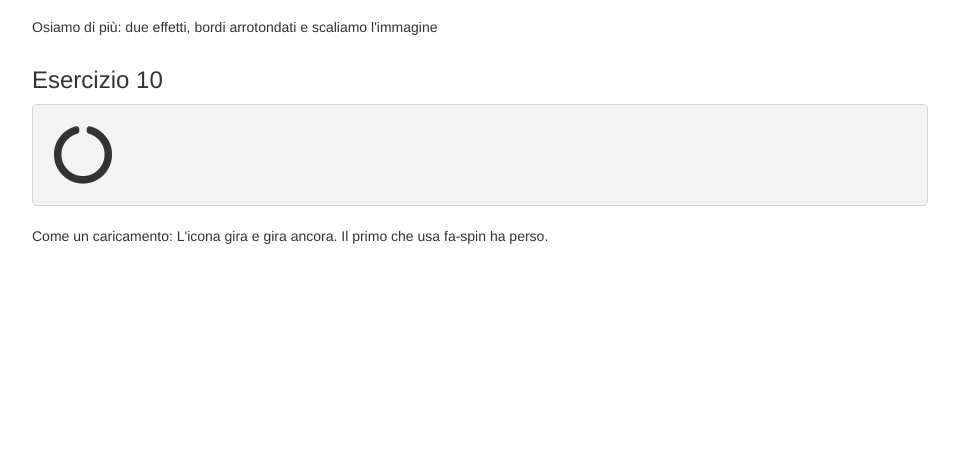
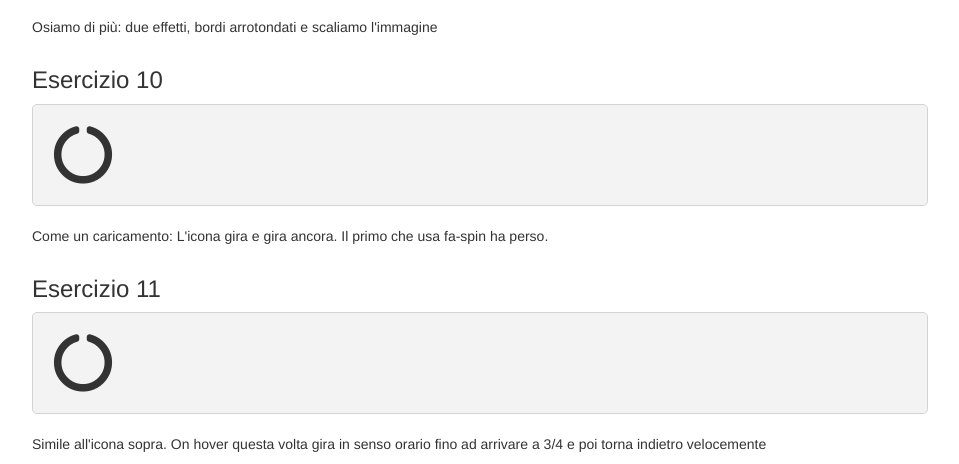
Before and after one commit to VitoMars/html-css-animation-filter, a plain HTML site: page index.html in a window 1280 px wide. Shown: the part 3358-3822 px from the top of the page, without its empty margins (160-1119 px from the left). Before the commit the page ends 3614 px from the top, so only its background shows below. Drawn offline with nearby package versions, Linux system fonts and the light colour scheme.

Commit message:
Esercizio 11

```diff
--- a/css/style.css
+++ b/css/style.css
@@ -127,9 +127,13 @@ h1 {
 }
 
 /* Esercizio 10 */
-.ex-10-icon {
+.ex-10 i,
+.ex-11 i {
+  font-size: 60px;
+}
+
+.ex-10 i {
   animation: spin 1s linear infinite;
-  font-size: 60px;
 }
 
 @keyframes spin {
@@ -137,3 +141,23 @@ h1 {
     transform: rotate(1turn);
   }
 }
+
+/* Esercizio 11 */
+
+.ex-11 i:hover {
+  animation: spin2 1s linear infinite;
+}
+
+@keyframes spin2 {
+  100% {
+    transform: rotate(0);
+  }
+
+  80% {
+    transform: rotate(calc(360deg * 3 / 4));
+  }
+
+  100% {
+    transform: rotate(0);
+  }
+}
--- a/index.html
+++ b/index.html
@@ -108,13 +108,22 @@
             <h3>Esercizio 10</h3>
             <div class="box">
                 <div class="ex-10">
-                    <i class="ex-10-icon fas fa-circle-notch"></i>
+                    <i class="icon fas fa-circle-notch"></i>
                 </div>
             </div>
             <p>Come un caricamento: L'icona gira e gira ancora. Il primo che usa fa-spin ha perso.</p>
         </div>
 
-
+        <!-- Esercizio 11 -->
+        <div class="row">
+            <h3>Esercizio 11</h3>
+            <div class="box">
+                <div class="ex-11">
+                    <i class="icon fas fa-circle-notch"></i>
+                </div>
+            </div>
+            <p>Simile all'icona sopra. On hover questa volta gira in senso orario fino ad arrivare a 3/4 e poi torna indietro velocemente</p>
+        </div>
     </div>
 </body>
 </html>
```
